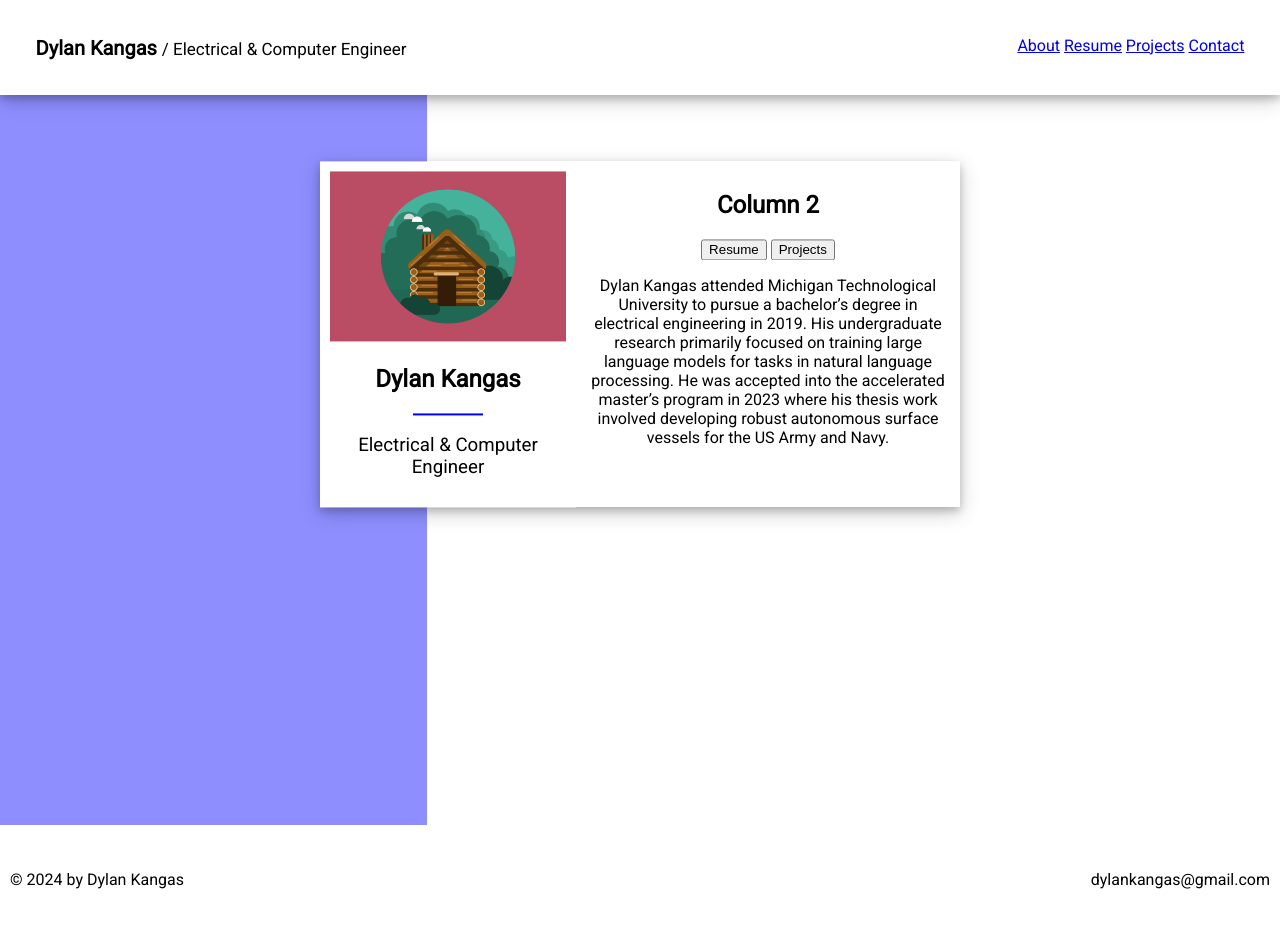
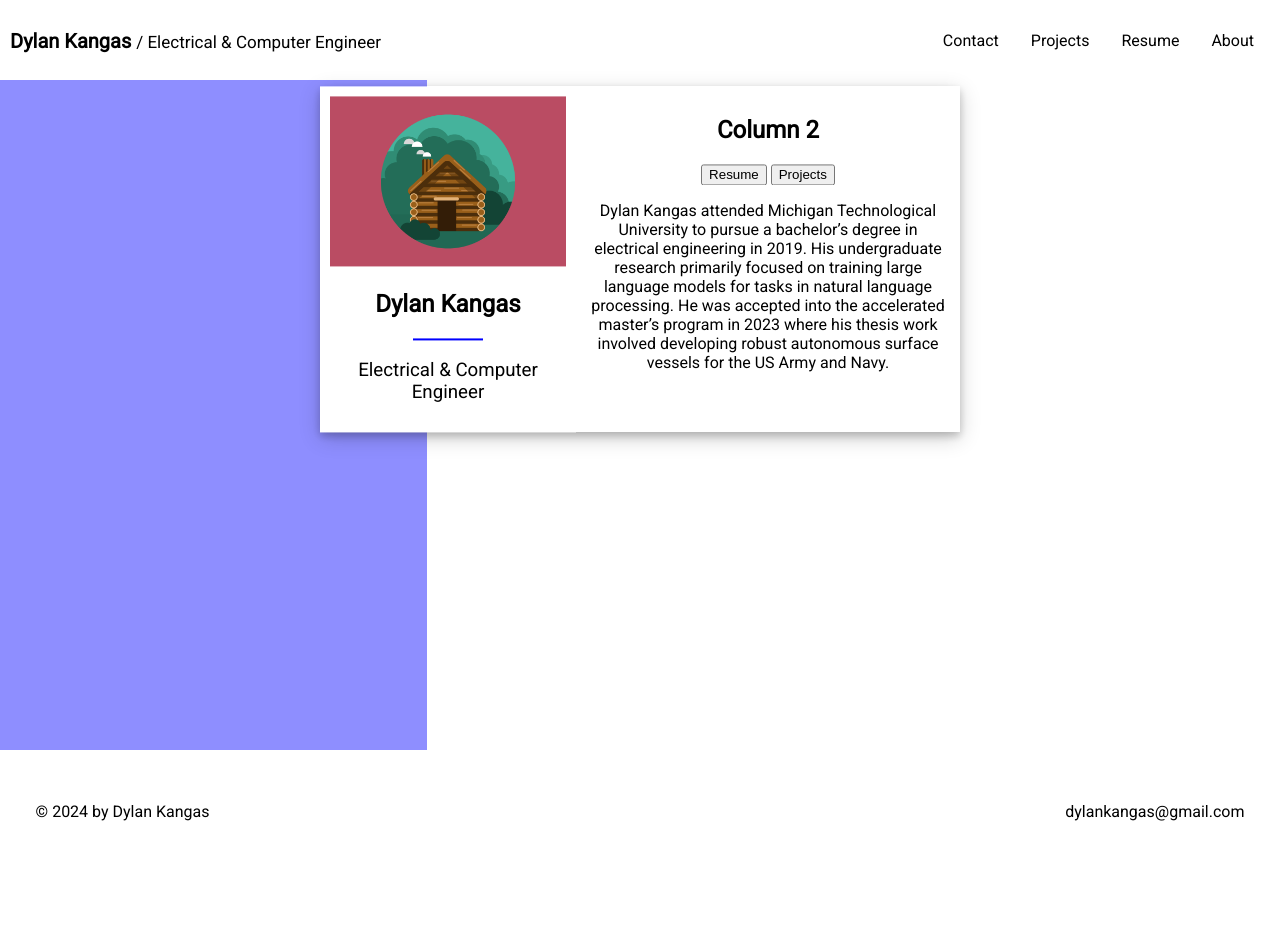
Before and after one commit to dylankangas/dylankangas.github.io, a plain HTML site: page index.html in a window 1280 px wide. After the commit the page ends 872 px from the top, so only its background shows below. Drawn offline with Linux system fonts and the light colour scheme.

Commit message:
fixed navbar

```diff
--- a/css/styles.css
+++ b/css/styles.css
@@ -9,7 +9,7 @@
   margin: 0px;
 }
 
-span { font-size: 15pt;}
+span { font-size: 15pt; }
 .name { font-size: 100%; font-weight: bold }
 .title { font-size: 85%; font-weight: normal }
 
@@ -46,11 +46,15 @@ div.container {
   padding: 10px;
 }
 
-/* Create two equal columns that sits next to each other */
 .navColumnL {
   flex: 50%;
   padding: 10px;
   float: left;
+  margin: 0;
+  position: absolute;
+  top: 50%;
+  transform: translateY(-50%);
+
 }
 .navColumnR {
   flex: 50%;
@@ -59,32 +63,12 @@ div.container {
   text-align: right;
 }
 
-.nav-box {
-  height: 75px;
+.nav {
+  position: absolute;
+  top: 50%;
+  transform: translateY(-50%);
+  width: 100%;
 }
-nav{
-  position:fixed;
-  padding: 2%;
-  top:0;
-  width:100%;
-  background-color: #ffffff;
-  position: fixed;
-  top: 0;
-  box-shadow: 0 4px 8px 0 rgba(0, 0, 0, 0.2), 0 6px 20px 0 rgba(0, 0, 0, 0.19);
-  z-index: 2;
-  display: inline;
-}
-
-nav ul {
-  list-style-type: none;
-  margin: 0;
-  padding: 0;
-}
-
-nav li {
-  display: inline;
-}
-
 
 body {
   font-family: "Roboto", sans-serif;
@@ -94,8 +78,32 @@ body {
 footer{
   padding: 2%;
   width:100%;
+  height: 10%;
+  background-color: #ffffff;
+}
+
+
+.navbar {
+  overflow: hidden;
+  background-color: white;
+  position: fixed;
+  top: 0;
+  width: 100%;
   height: 10%
-  background-color: #ffffff;
-  z-index: 2;
-  display: inline;
 }
+
+
+.navbar a {
+  float: right;
+  display: block;
+  color: black;
+  text-align: center;
+  padding: 14px 16px;
+  text-decoration: none;
+}
+
+
+.navbar a:hover {
+  background: #ddd;
+  color: black;
+}
--- a/index.html
+++ b/index.html
@@ -15,29 +15,23 @@
 
     </head>
     <body>
-        <div class="nav-box">
-            <nav>
+        <div class="navbar">
+            <div class="nav">
                 <div class="row">
-                    <div class="columnL" style="background-color:white;">
+                    <div class="navColumnL">
                         <span><b class="name">Dylan Kangas</b> <b class="title">/ Electrical & Computer Engineer</b></span>
                     </div>
                     <div class="navColumnR">
-                        <ul>
-                            <li><a href="default.asp">About</a></li>
-                            <li><a href="news.asp">Resume</a></li>
-                            <li><a href="contact.asp">Projects</a></li>
-                            <li><a href="about.asp">Contact</a></li>
-                        </ul>
+                        <a href="default.asp">About</a>
+                        <a href="news.asp">Resume</a>
+                        <a href="contact.asp">Projects</a>
+                        <a href="about.asp">Contact</a>
                     </div>
                 </div>
+            </div>
 
 
-            </nav>
         </div>
-        <!--<div class="navbar">
-
-
-        </div>-->
 
         <div class="thirds-back" id="about">
             <div class="polaroid">
```
